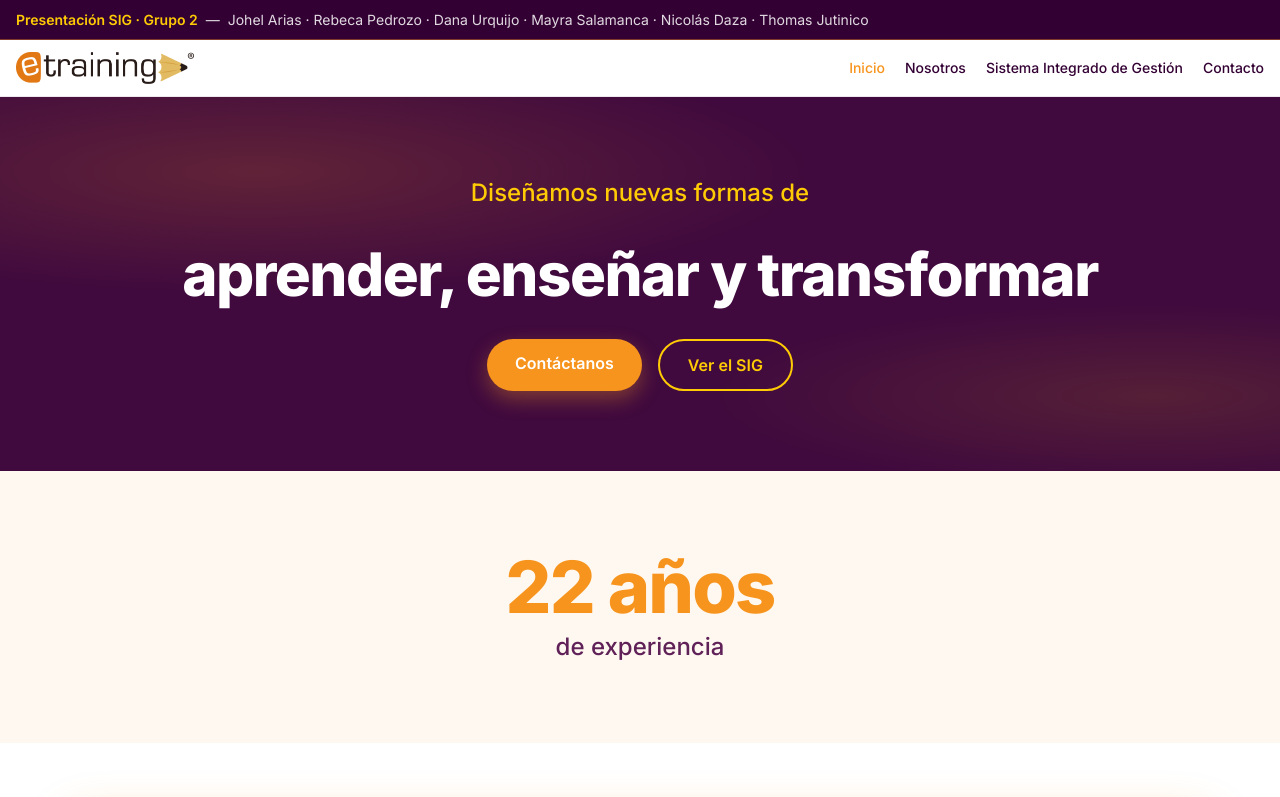
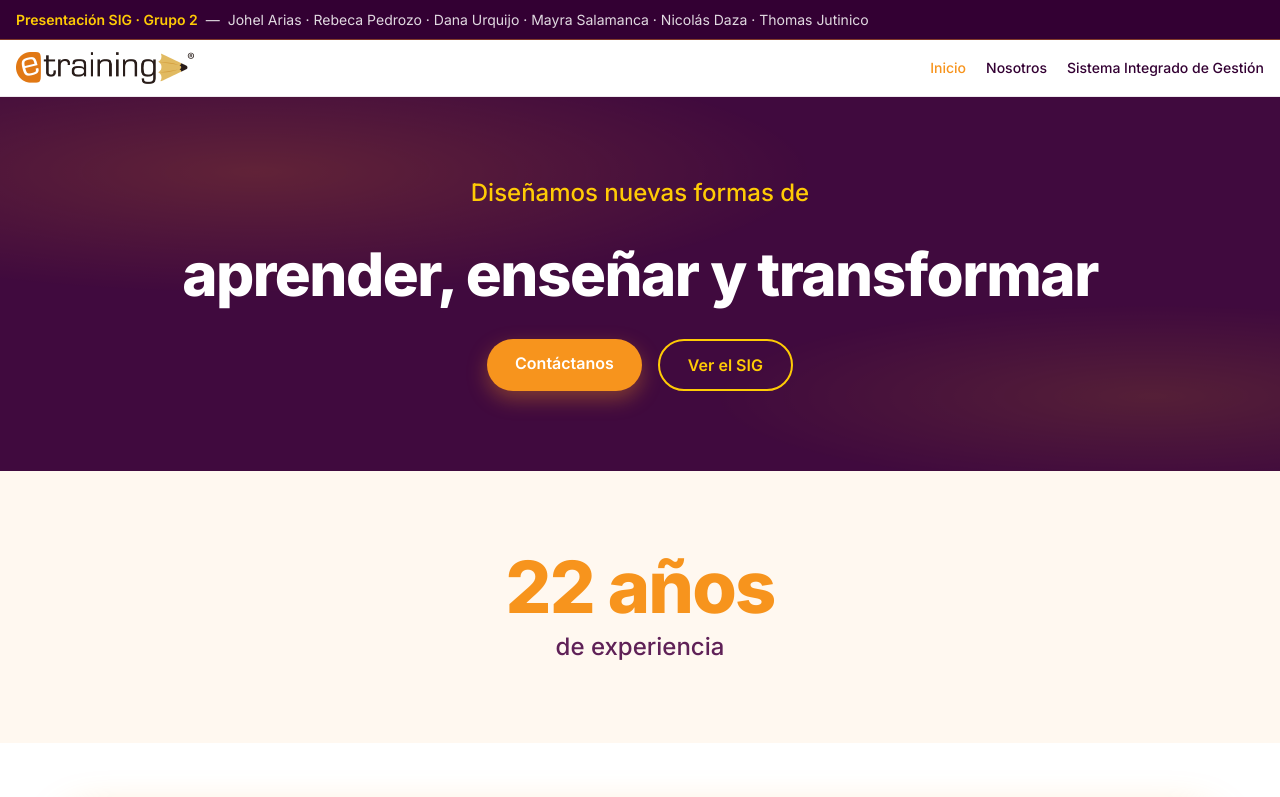
Before and after one commit to 5arSanti/sig-etraining-landing-page, a React (Vite) app: page / in a window 1280 px wide. Shown: the top 797 px of the page. Built offline with nearby package versions, Linux system fonts and the light colour scheme.

Commit message:
Update SiteHeader component to remove 'Contacto' link and adjust related tests. The navigation now exposes three destinations instead of four, reflecting the latest design changes.

```diff
--- a/src/features/chrome/SiteHeader.tsx
+++ b/src/features/chrome/SiteHeader.tsx
@@ -7,7 +7,6 @@ const links = [
   { to: routes.home, label: 'Inicio', end: true },
   { to: routes.nosotros, label: 'Nosotros', end: true },
   { to: routes.sig, label: 'Sistema Integrado de Gestión', end: false },
-  { to: routes.contacto, label: 'Contacto', end: true },
 ] as const;
 
 export function SiteHeader() {
```
Also changed, not shown: 1 other file (tests, documents, lock files or other folders).
